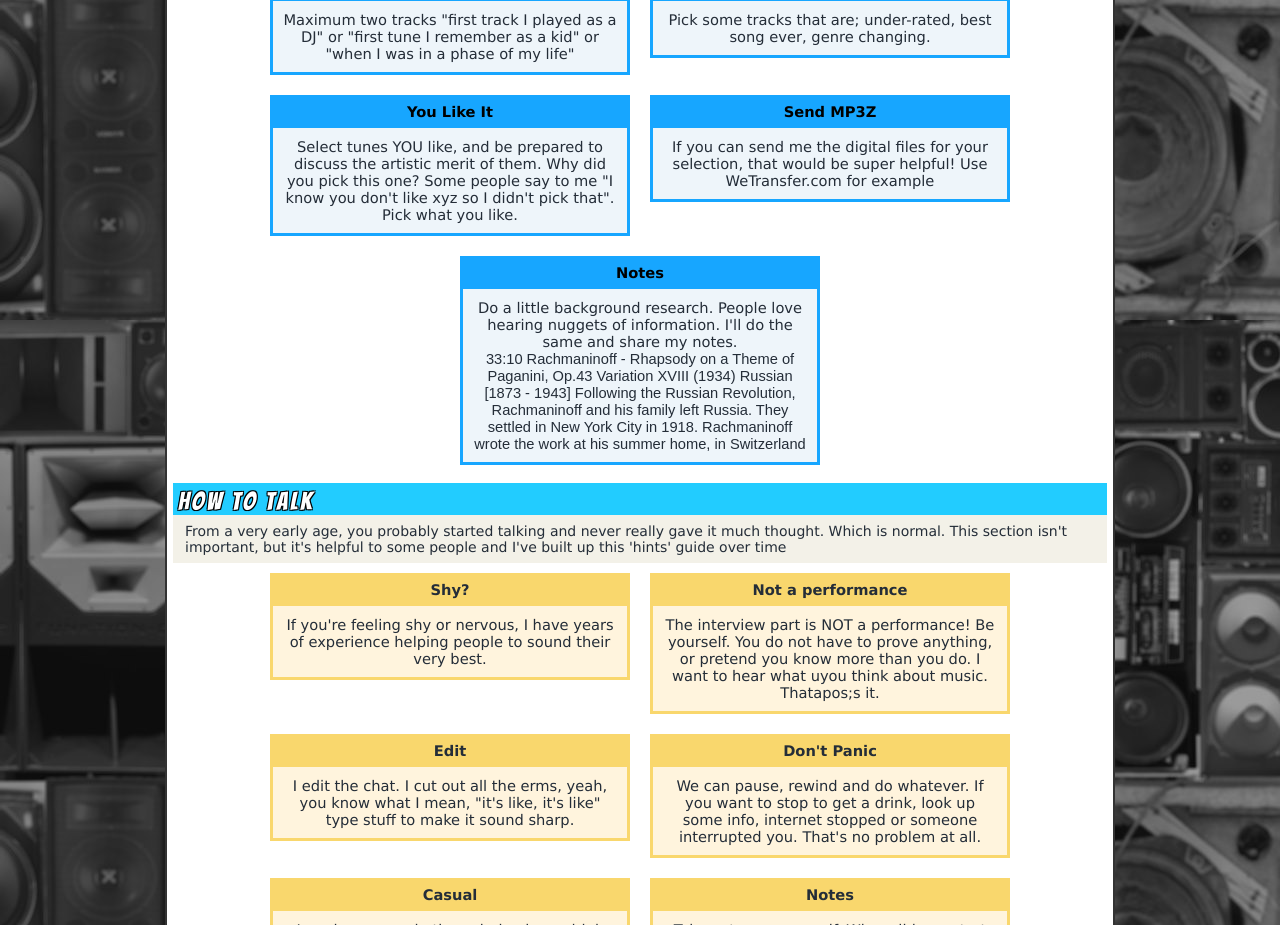
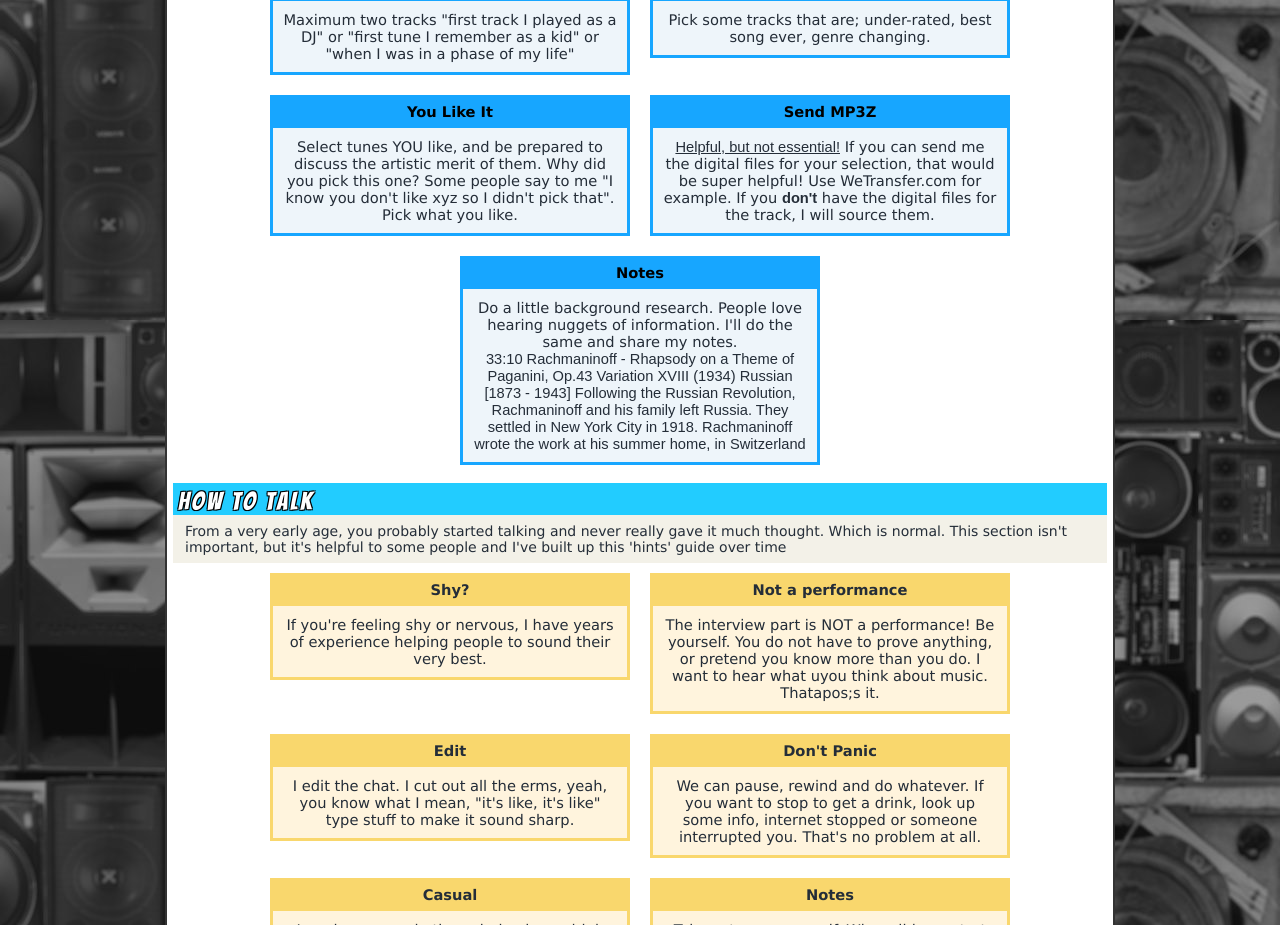
Before and after one commit to irquigley/SolidSoundFM-js, a Next.js app: page /do_talkin_tunes in a window 1280 px wide. Shown: the part 2080-3005 px from the top of the page. Built offline with nearby package versions, Linux system fonts and the light colour scheme.

Commit message:
Updated do talking tunes

```diff
--- a/pages/do_talkin_tunes.js
+++ b/pages/do_talkin_tunes.js
@@ -138,8 +138,8 @@ export default function Do_Talkin_Tunes() {
             what you like.
           </Box>
           <Box title="Send MP3Z">
-            If you can send me the digital files for your selection, that would
-            be super helpful! Use WeTransfer.com for example
+            <u>Helpful, but not essential!</u> If you can send me the digital files for your selection, that would
+            be super helpful! Use WeTransfer.com for example. If you <b>don&apos;t</b> have the digital files for the track, I will source them.
           </Box>
           <Box title="Notes">
             Do a little background research. People love hearing nuggets of
```
